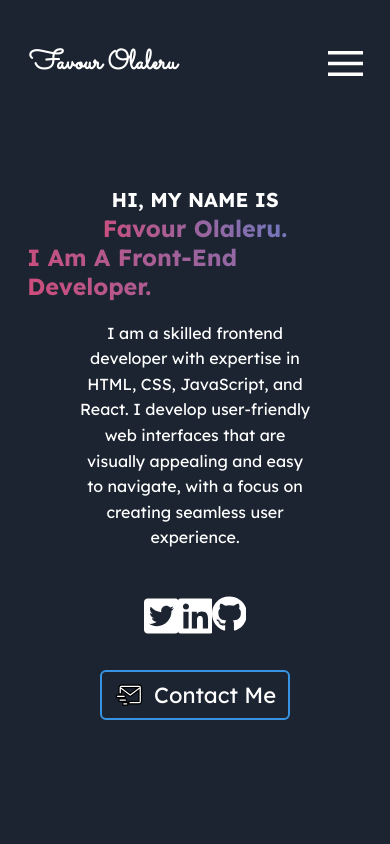
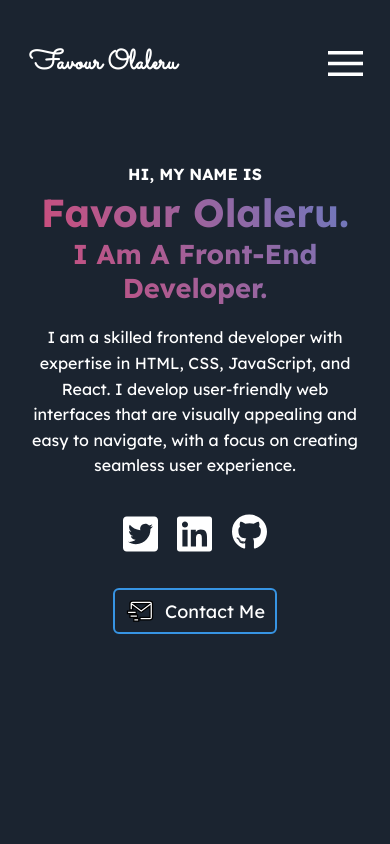
Before and after one commit to NTiger07/portfolio-react, a React (Create React App) app: page / in a window 390 px wide. Shown: the top 844 px of the page. Built offline with nearby package versions, Linux system fonts and the light colour scheme.

Commit message:
425 done

```diff
--- a/src/components/Hero.css
+++ b/src/components/Hero.css
@@ -141,9 +141,47 @@
   .hero_section-content p {
     font-size: 16px;
     line-height: 1.6rem;
+    width: 80%;
   }
   .hero_section-links {
     padding-left: 30vw;
     padding-right: 30vw;
   }
 }
+@media screen and (max-width: 425px) {
+  .hero_section {
+    padding-left: 4vw;
+    padding-right: 4vw;
+  }
+  .hero_section-content {
+    padding-top: 4vh;
+  }
+  .hero_section-content h1 {
+    font-size: 16px;
+  }
+  .hero_section-content span {
+    text-align: center;
+    font-size: 10vw;
+    font-weight: 700;
+  }
+  #fedev {
+    font-size: 7vw;
+  }
+  .hero_section-content p {
+    font-size: 16px;
+    line-height: 1.6rem;
+    width: 95%;
+    padding-bottom: 5px;
+  }
+  .hero_section-links {
+    padding-top: 5px;
+    padding-left: 25vw;
+    padding-right: 25vw;
+  }
+  .hero_section-contact button {
+    padding: 6px 10px;
+    font-size: 18px;
+  }
+}
+@media screen and (max-width: 375px) {
+}
--- a/src/components/Hero.jsx
+++ b/src/components/Hero.jsx
@@ -11,7 +11,7 @@ export default class Hero extends Component {
         <div className="hero_section-content">
           <h1>HI, MY NAME IS</h1>
           <span>Favour Olaleru.</span>
-          <span>I Am A Front-End Developer.</span>
+          <span id="fedev">I Am A Front-End Developer.</span>
           <p>
             I am a skilled frontend developer with expertise in HTML, CSS,
             JavaScript, and React. I develop user-friendly web interfaces that
```
